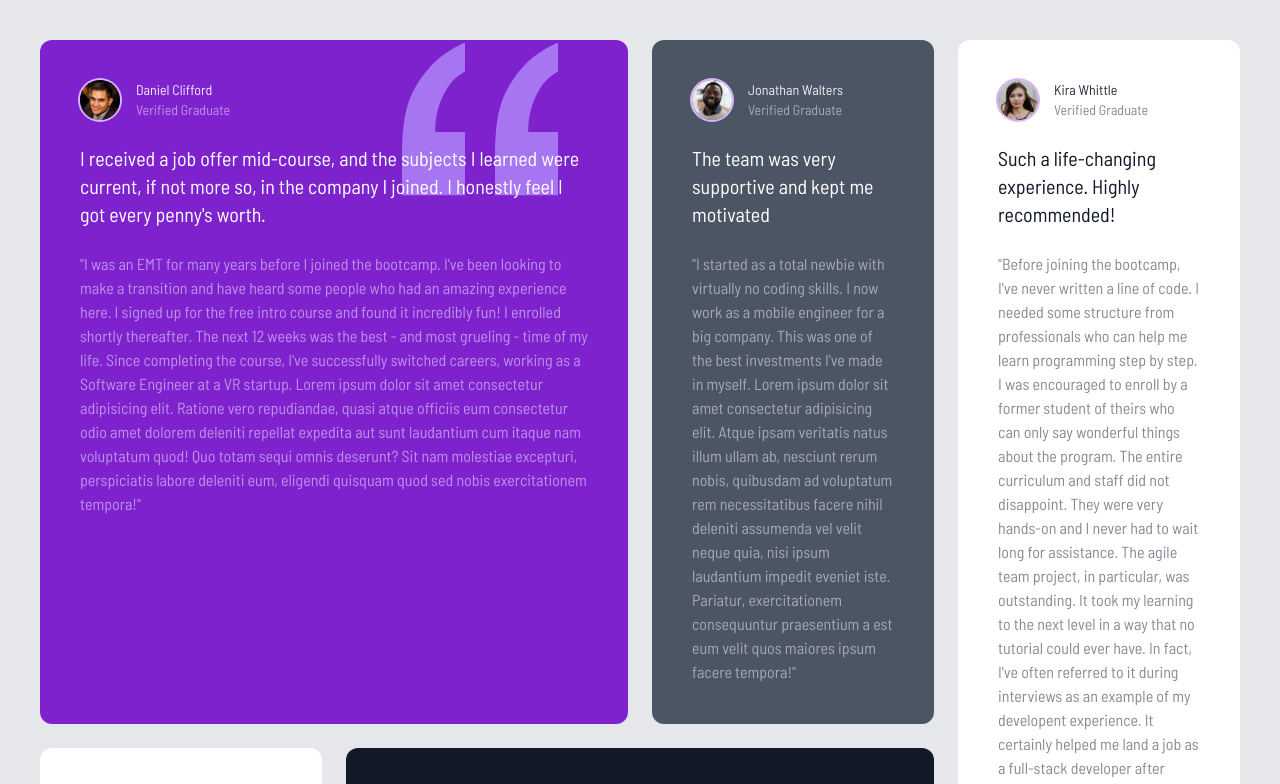
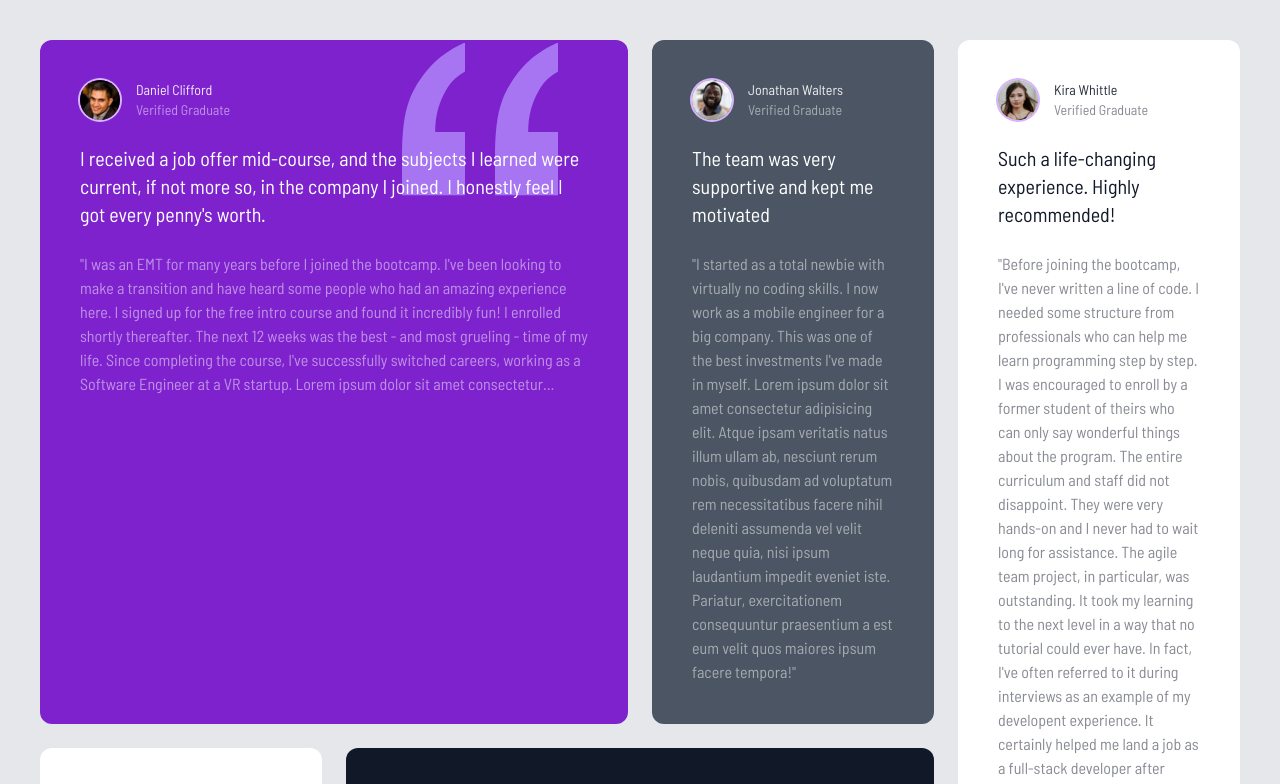
Before and after one commit to Drasty4k/tailwind-projects, a website: page website-projects/testimonial-grid/index.html in a window 1280 px wide. Shown: the top 784 px of the page. Drawn offline with Linux system fonts and the light colour scheme.

Commit message:
used the Line Clamp Plugin for the Testimonial Grid project

```diff
--- a/website-projects/testimonial-grid/index.html
+++ b/website-projects/testimonial-grid/index.html
@@ -49,7 +49,7 @@
           </p>
 
           <!-- Small Text -->
-          <p class="mt-6 opacity-50">
+          <p class="mt-6 opacity-50 line-clamp-6">
             "I was an EMT for many years before I joined the bootcamp. I've been
             looking to make a transition and have heard some people who had an
             amazing experience here. I signed up for the free intro course and
@@ -62,7 +62,19 @@
             expedita aut sunt laudantium cum itaque nam voluptatum quod! Quo
             totam sequi omnis deserunt? Sit nam molestiae excepturi,
             perspiciatis labore deleniti eum, eligendi quisquam quod sed nobis
-            exercitationem tempora!"
+            exercitationem tempora! Lorem ipsum dolor sit amet consectetur
+            adipisicing elit. Officia quod natus, molestias quos a distinctio
+            sunt odio voluptate iure amet, quasi ipsam voluptatum deserunt,
+            accusantium dolores adipisci. Soluta nam rem facilis voluptate
+            reprehenderit sint quod perspiciatis consequuntur error nulla
+            architecto, dolores itaque tempore sed quas quia iste labore
+            repudiandae? Cumque mollitia perferendis dolorem earum veniam nihil
+            placeat, autem repudiandae corporis itaque eligendi explicabo qui
+            blanditiis ipsa eveniet. Fugiat nisi quam temporibus harum dicta,
+            hic explicabo consequuntur sapiente! Nam labore doloremque
+            voluptate, a fuga quod minima nostrum voluptatem accusantium iste
+            quibusdam officiis. Voluptatum, in mollitia ducimus accusantium
+            eaque cumque fugit laborum! "
           </p>
         </div>
 
@@ -101,7 +113,9 @@
         </div>
 
         <!-- Box 3 -->
-        <div class="p-10 rounded-xl text-gray-900 bg-white md:block md:row-span-2 md:row-start-1 md:col-start-4 ">
+        <div
+          class="p-10 rounded-xl text-gray-900 bg-white md:block md:row-span-2 md:row-start-1 md:col-start-4"
+        >
           <!-- Box Header -->
           <div class="flex space-x-4">
             <img
--- a/website-projects/testimonial-grid/package.json
+++ b/website-projects/testimonial-grid/package.json
@@ -10,9 +10,7 @@
   "author": "Brad Traversy",
   "license": "MIT",
   "devDependencies": {
+    "@tailwindcss/line-clamp": "^0.4.2",
     "tailwindcss": "^3.0.24"
-  },
-  "dependencies": {
-    "@tailwindcss/line-clamp": "^0.4.2"
   }
 }
```
Also changed, not shown: website-projects/testimonial-grid/css/style.css, 1 other file.
